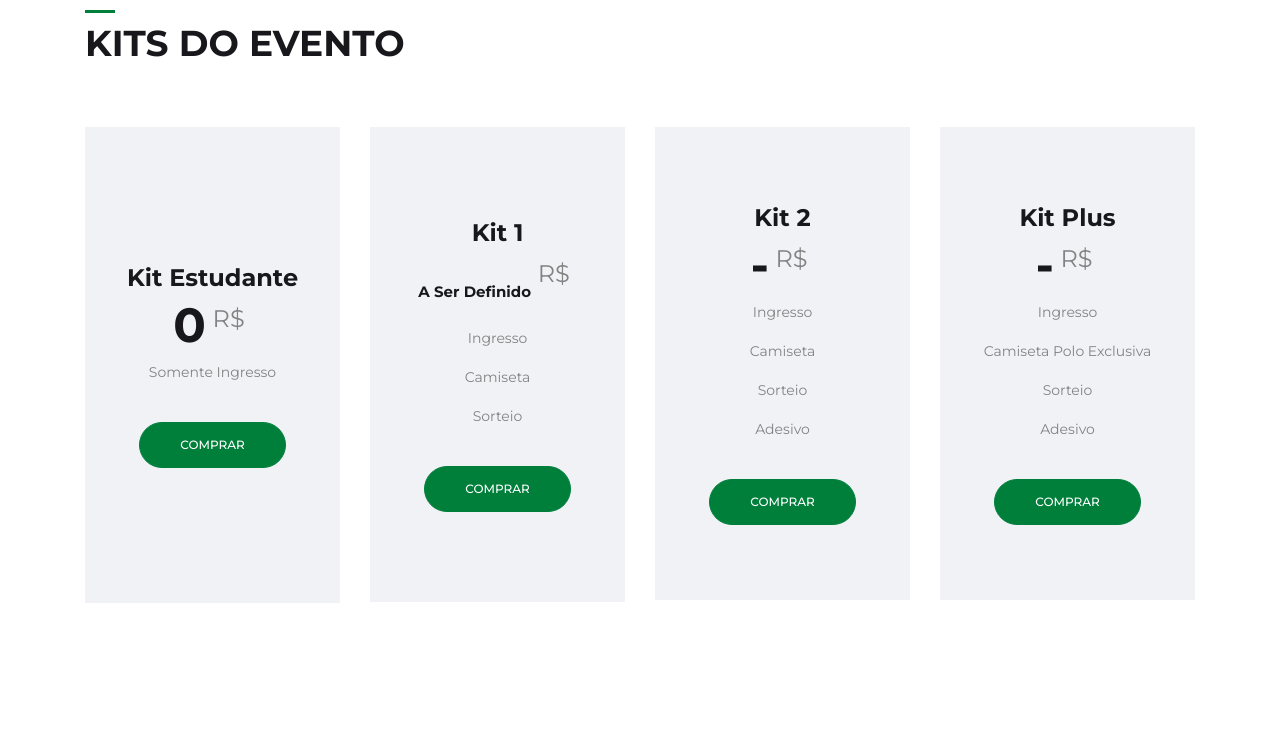
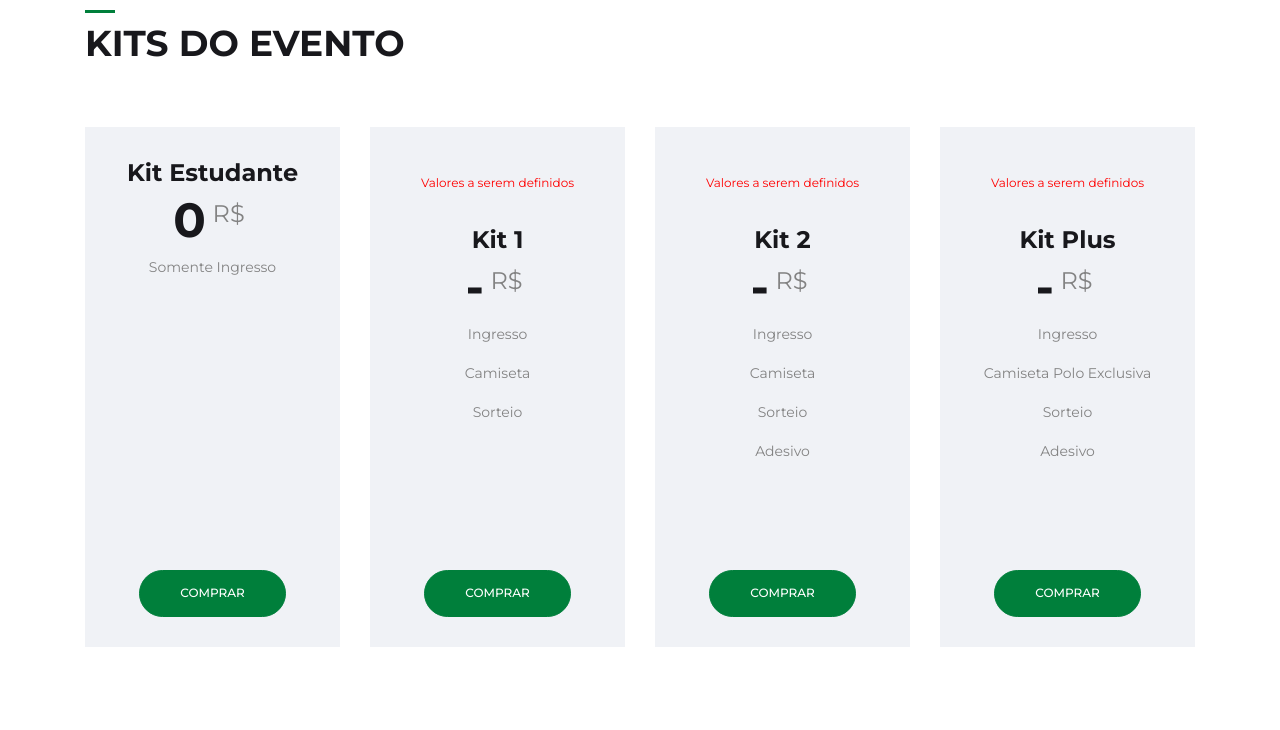
Before and after one commit to kelvin-fernandes/javaneiros, a website: page 2018/index.html in a window 1280 px wide. Shown: the part 1680-2410 px from the top of the page. Drawn offline with Linux system fonts and the light colour scheme; some packages are replaced by stand-ins of ours; files whose address does not match are found by name.

Commit message:
correções dos card dos kits

```diff
--- a/2018/assets/js/main.js
+++ b/2018/assets/js/main.js
@@ -83,7 +83,7 @@ $(document).ready(function() {
         onDrag: function() {
             contadorParaOEgg++;
             if (contadorParaOEgg == contadorParaMostrar ) {
-                contadorParaMostrar *= parseInt(contadorParaMostrar, undefined);
+                contadorParaMostrar += parseInt(contadorParaMostrar, undefined);
                 $('#egg').show();
             }else {
                 $('#egg').hide();
--- a/2018/assets/scss/components/_cover.scss
+++ b/2018/assets/scss/components/_cover.scss
@@ -9,7 +9,7 @@
   right: 150px;
   writing-mode: vertical-rl;
   text-orientation: upright;
-  font-size: 8px;
+  font-size: 20px;
   display: none;
 }
 
--- a/2018/assets/scss/components/_event_box.scss
+++ b/2018/assets/scss/components/_event_box.scss
@@ -51,17 +51,11 @@
 
     &:hover {
       background-color: $color-primary;
+      @include single-transition(all, ease-in-out,0.4s);
 
-      h4 {
-        color: white;
-      }
-
-      p {
-        color: $color-gray;
-      }
-
-      small span{
-        color: $color-orange;
+      small span, p, h4 {
+        color: $color-light;
+        @include single-transition(all, ease-in-out,0.4s);
       }
     }
 
--- a/2018/assets/scss/components/_price_box.scss
+++ b/2018/assets/scss/components/_price_box.scss
@@ -1,10 +1,19 @@
 .price_box{
   position: relative;
-  padding: 75px 30px;
+  padding: 30px 0;
   margin-bottom: 30px;
   text-align: center;
   background-color: $color-gray;
+  height: 65vh;
+  display: flex;
+  flex-direction: column;
+  align-content: space-around;
+  align-items: center;
   @include single-transition(all,ease-in-out,0.4s);
+  .alert {
+    font-size: 12px;
+    color: red;
+  }
   .price_highlight{
     background-color: $color-primary;
     font-weight: 700;
@@ -56,7 +65,9 @@
     }
   }
   .price_footer{
-    margin-top: 30px;
+    display: inline-flex;
+    flex-direction: column-reverse;
+    flex-grow: 1;
 
   }
 
--- a/2018/index.html
+++ b/2018/index.html
@@ -369,8 +369,8 @@
             </div>
 
             <div class="row justify-content-center">
-                <div class="col-md-3 col-12">
-                    <div class="price_box" style="padding: 135px 30px;">
+                <div class="col-sm-12 col-md-3">
+                    <div class="price_box">
                         <!-- <div class="price_highlight">
                             recomendado
                         </div> -->
@@ -394,15 +394,16 @@
                         </div>
                     </div>
                 </div>
-                <div class="col-md-3 col-12">
-                    <div class="price_box" style="padding: 90px 30px;">
+                <div class="col-sm-12 col-md-3">
+                    <div class="price_box">
+                        <span class="alert">Valores a serem definidos</span>
                         <div class="price_header">
                             <h4>
                                 Kit 1
                             </h4>
                         </div>
                         <div class="price_tag">
-                            <span style="font-size: 15px;">a ser definido</span> <sup>R$</sup>
+                            - <sup>R$</sup>
                         </div>
                         <div class="price_features">
                             <ul>
@@ -422,8 +423,9 @@
                         </div>
                     </div>
                 </div>
-                <div class="col-md-3 col-12">
+                <div class="col-sm-12 col-md-3">
                     <div class="price_box">
+                        <span class="alert">Valores a serem definidos</span>
                         <div class="price_header">
                             <h4>
                                 Kit 2
@@ -454,7 +456,9 @@
                     </div>
                 </div>
                 <div class="col-md-3 col-12">
+
                     <div class="price_box">
+                        <span class="alert">Valores a serem definidos</span>
                         <div class="price_header">
                             <h4>
                                 Kit Plus
```
Also changed, not shown: 2018/assets/css/main.css.
